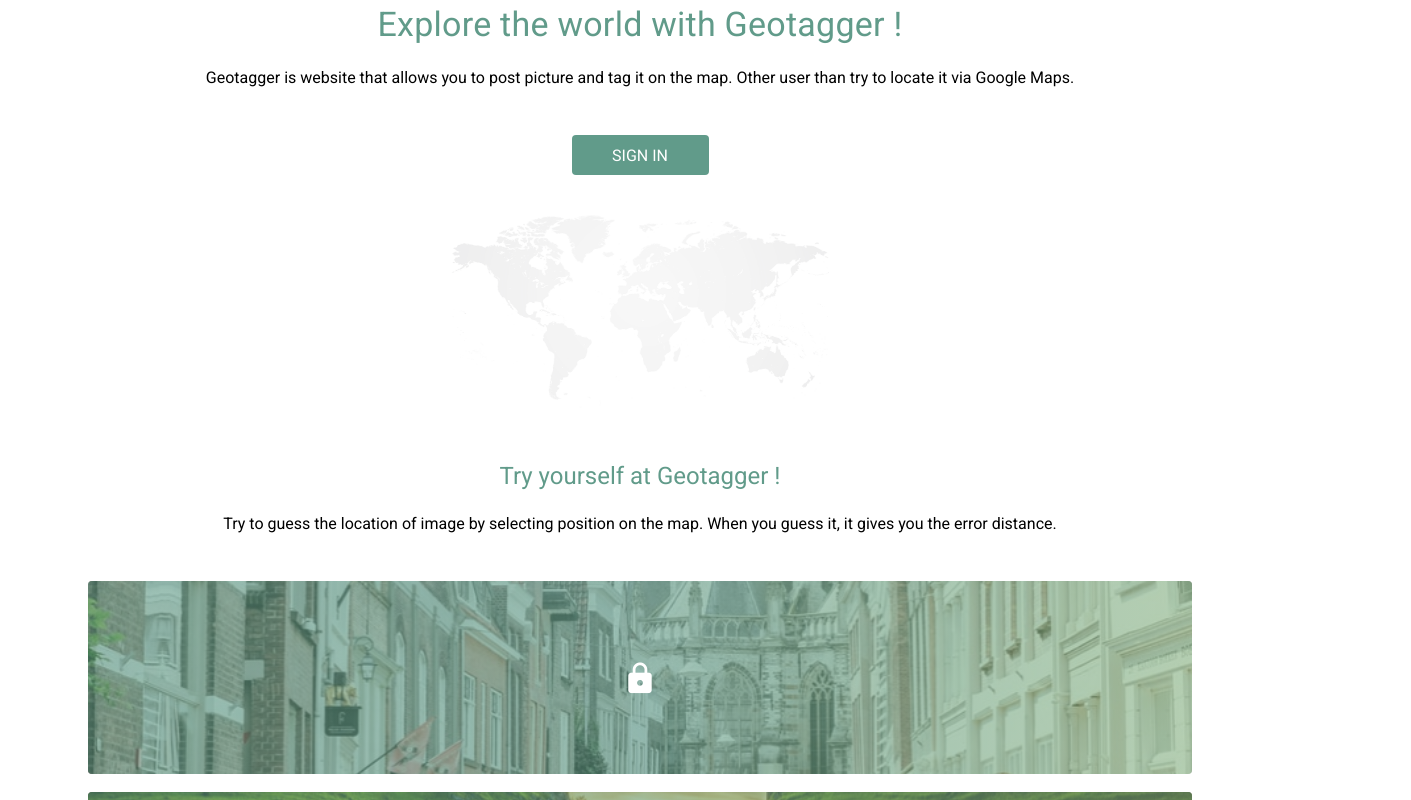
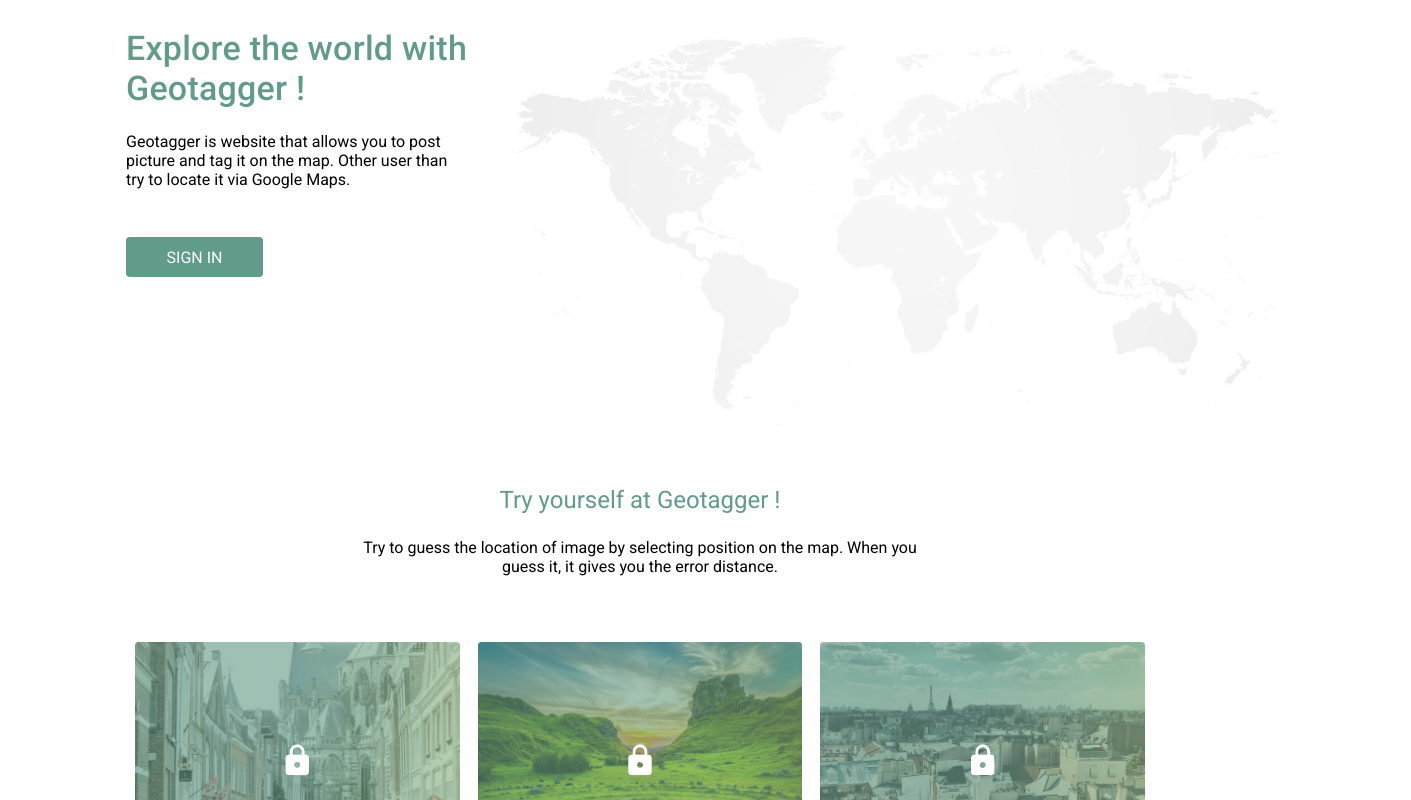
Before and after one commit to hktari/skillup-02-guess-location-frontend, a React (Create React App) app: page / in a window 1280 px wide. Shown: the part 140-940 px from the top of the page, 1411 px wide, since content can reach past the window. Built offline with nearby package versions, Linux system fonts and the light colour scheme.

Commit message:
layout landing page for desktop

```diff
--- a/src/css/common.css
+++ b/src/css/common.css
@@ -70,6 +70,10 @@
     line-height: 19px;
 
     margin: 8px 0;
+}
+
+.text-center {
+    text-align: center;
 }
 
 .text-small {
@@ -175,6 +179,14 @@
     height: 100vh;
 }
 
+@media (min-width: 601px){
+    .container{
+        max-width: 1204px;
+        margin: 0 auto;
+    }
+}
+
+
 /* -------------------------------------------------------------------------- */
 /*                                    forms                                   */
 /* -------------------------------------------------------------------------- */
@@ -263,7 +275,8 @@
 .header4,
 .header5,
 .btn {
-    margin: 24px 0;
+    margin: 24px auto;
+    max-width: 600px;
 }
 
 
--- a/src/css/pages/LandingPage.css
+++ b/src/css/pages/LandingPage.css
@@ -17,6 +17,30 @@
     margin: 18px 0;
 }
 
+@media (min-width: 601px) {
+    .section.explore .header4 {
+        font-weight: 500;
+    }
+
+    .section.explore {
+        height: 434px;
+        text-align: left;
+        position: relative;
+    }
+
+    .section.explore .world-map {
+        position: absolute;
+        left: 25%;
+        top: 0;
+        z-index: -1;
+        width: 100%;
+        height: 100%;
+    }
+
+    .img-list-container .img-item {
+        padding: 0 9px;
+    }
+}
 
 
 /* -------------------------------------------------------------------------- */
@@ -57,3 +81,10 @@
     left: 50%;
     transform: translate(-50%, -50%);
 }
+
+@media (min-width:601px) {
+    .img-locked {
+        max-width: 420px;
+        height: 235px;
+    }
+}
--- a/src/css/pages/LoginPage.css
+++ b/src/css/pages/LoginPage.css
@@ -1,7 +1,3 @@
-.header3, p.body{
-    text-align: center;
-}
-
 .btn-circle{
     align-self: center;
 }
--- a/src/css/pages/SignupPage.css
+++ b/src/css/pages/SignupPage.css
@@ -1,7 +1,3 @@
-.header3, p.body{
-    text-align: center;
-}
-
 .btn-circle{
     align-self: center;
 }
--- a/src/pages/LandingPage.tsx
+++ b/src/pages/LandingPage.tsx
@@ -12,20 +12,32 @@
   return (
     <div className="container content-container">
       <section className="section explore">
+        <div className="w3-row">
+          <div className="w3-third">
             <h2 className='header4 text-positive'>Explore the world with Geotagger !</h2>
             <p className="body">Geotagger is website that allows you to post picture and tag it on the map. Other user than try to locate it via Google Maps. </p>
             <button className="btn btn-positive">SIGN IN</button>
+          </div>
+          <div className="w3-twothird">
             <img className='world-map' src={worldMapImg} alt="world map" />
+          </div>
+        </div>
       </section>
 
       <section className="section tryit">
         <h3 className="header5 text-positive">Try yourself at Geotagger !</h3>
-        <p className="body">Try to guess the location of image by selecting position on the map. When you guess it, it gives you the error distance.</p>
+        <p className="body text-center">Try to guess the location of image by selecting position on the map. When you guess it, it gives you the error distance.</p>
 
-        <div className="img-list-container">
+        <div className="w3-row img-list-container">
+          <div className="w3-mobile w3-third img-item">
             <LocationImageLocked img={locationImgSample1} title="san francisco" />
+          </div>
+          <div className="w3-mobile w3-third img-item">
             <LocationImageLocked img={locationImgSample2} title="stone henge" />
+          </div>
+          <div className="w3-mobile w3-third img-item">
             <LocationImageLocked img={locationImgSample3} title="Venice" />
+          </div>
         </div>
         <button className="btn btn-positive">SIGN UP</button>
       </section>
--- a/src/pages/LoginPage.tsx
+++ b/src/pages/LoginPage.tsx
@@ -15,8 +15,8 @@
     return (
         <div className="w3-row">
             <div className='container container-center w3-mobile w3-half'>
-                <h1 className='header3'>Sign in</h1>
-                <p className="body">Welcome back to Geotagger. We are glad that you are back.</p>
+                <h1 className='header3 text-center'>Sign in</h1>
+                <p className="body text-center">Welcome back to Geotagger. We are glad that you are back.</p>
                 <form className='form' onSubmit={onSubmit}>
                     <label htmlFor="email">Email</label>
                     <input className='input-border' type="text" id="email" />
--- a/src/pages/SignupPage.tsx
+++ b/src/pages/SignupPage.tsx
@@ -14,8 +14,8 @@
     return (
         <div className="w3-row">
             <div className='container container-center w3-mobile w3-half'>
-                <h1 className='header3'>Sign up</h1>
-                <p className="body">Your name will appear on posts and your public profile</p>
+                <h1 className='header3 text-center'>Sign up</h1>
+                <p className="body text-center">Your name will appear on posts and your public profile</p>
                 <button className='btn btn-circle'>
                     <span className="material-icons">
                         person
@@ -44,7 +44,7 @@
                 </div>
             </div>
             <div className="w3-half w3-hide-small">
-                <AsideSectionBrandDesktop/>
+                <AsideSectionBrandDesktop />
             </div>
         </div>
     )
```
Lines whose indentation alone changed are shown as unchanged.
